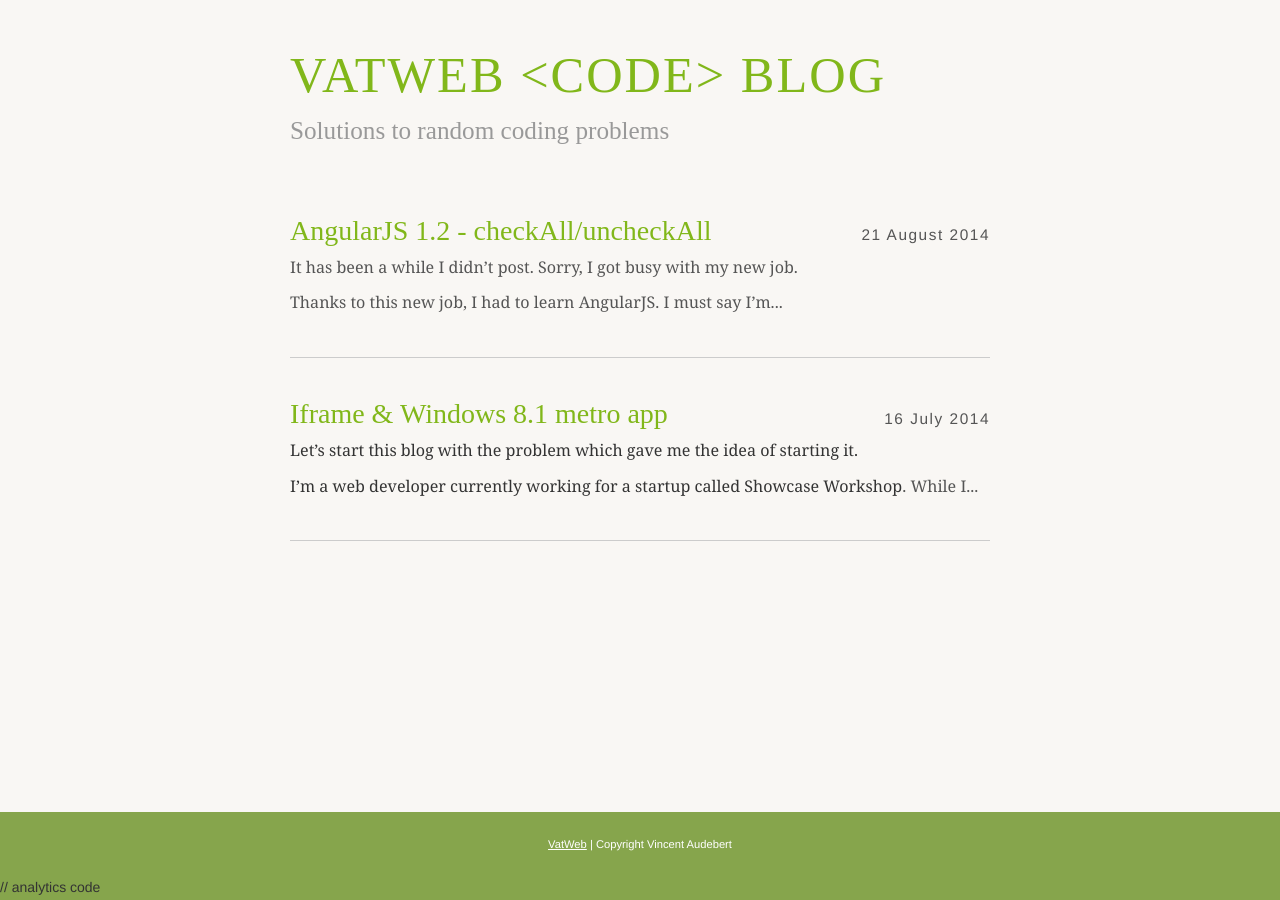
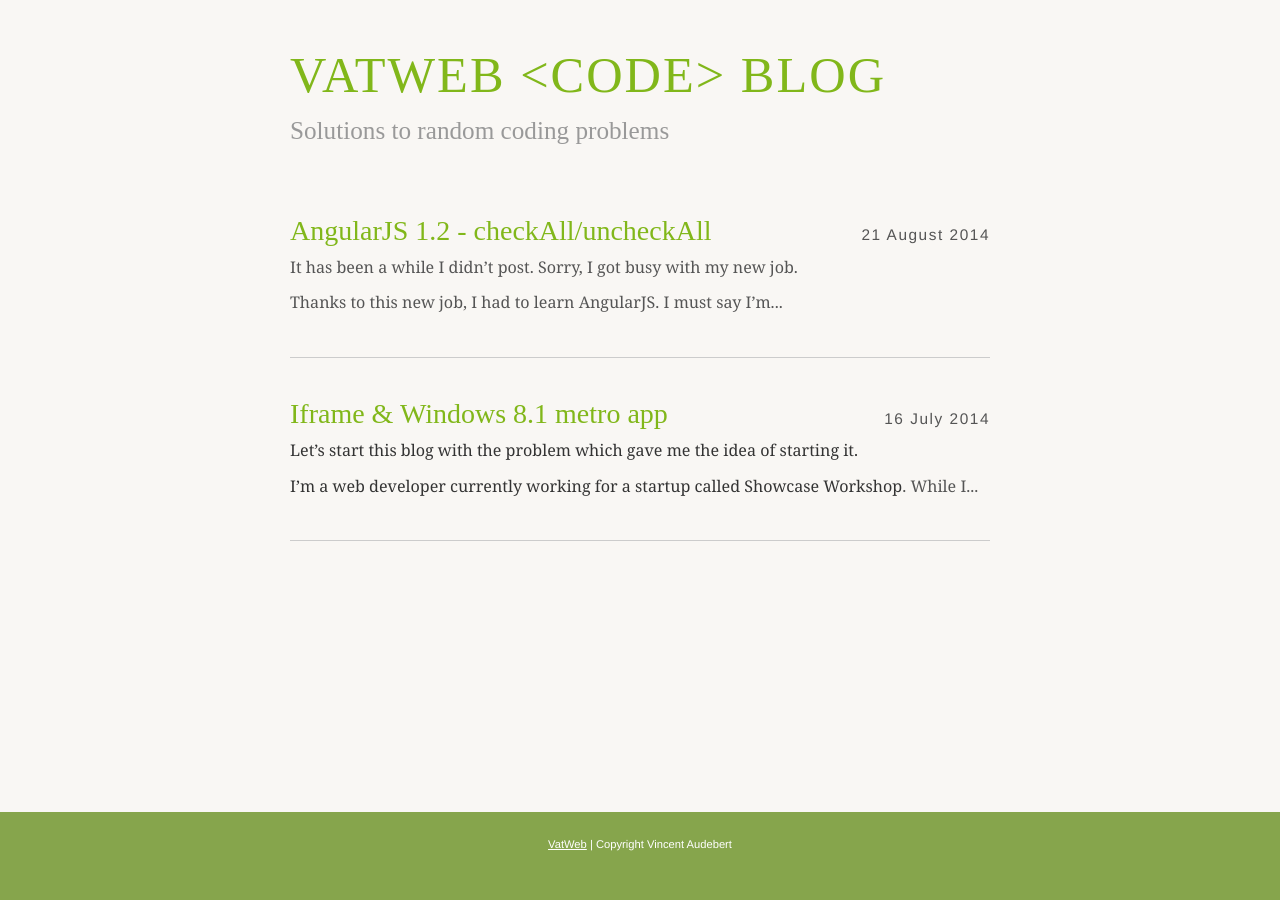
Before and after one commit to vincentaudebert/vincentaudebert.github.io, a Jekyll site: the page built from index.html, in a window 1280 px wide. Built offline with Jekyll 4.4.1, drawn with Linux system fonts in a browser that asks for light colours; some web fonts are replaced; the list of posts is cut into pages by our own code.

Commit message:
Update default.html

```diff
--- a/_layouts/default.html
+++ b/_layouts/default.html
@@ -58,6 +58,6 @@
 
   ga('create', 'UA-2208857-7', 'auto');
   ga('send', 'pageview');
-	</script>	// analytics code
+	</script>
 	</body>
 </html>
```
